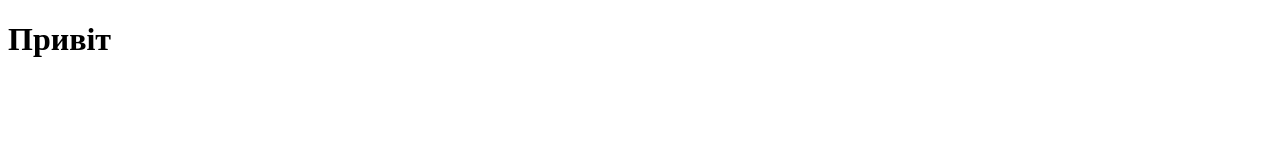
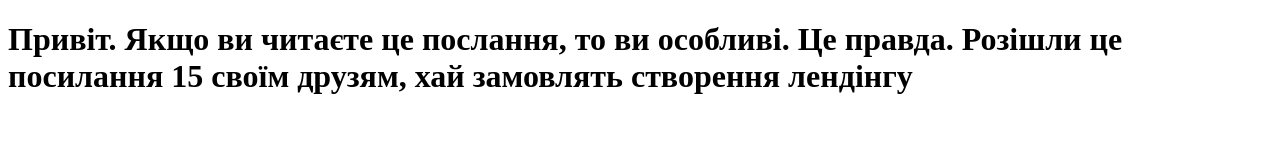
Before and after one commit to Bandera77/Tutorial, a plain HTML site: page index.html in a window 1280 px wide. Drawn offline with Linux system fonts and the light colour scheme.

Commit message:
Update index.html

```diff
--- a/index.html
+++ b/index.html
@@ -7,6 +7,6 @@
     <title>Document</title>
 </head>
 <body>
-    <h1>Привіт</h1>
+    <h1>Привіт. Якщо ви читаєте це послання, то ви особливі. Це правда. Розішли це посилання 15 своїм друзям, хай замовлять створення лендінгу</h1>
 </body>
 </html>
```
